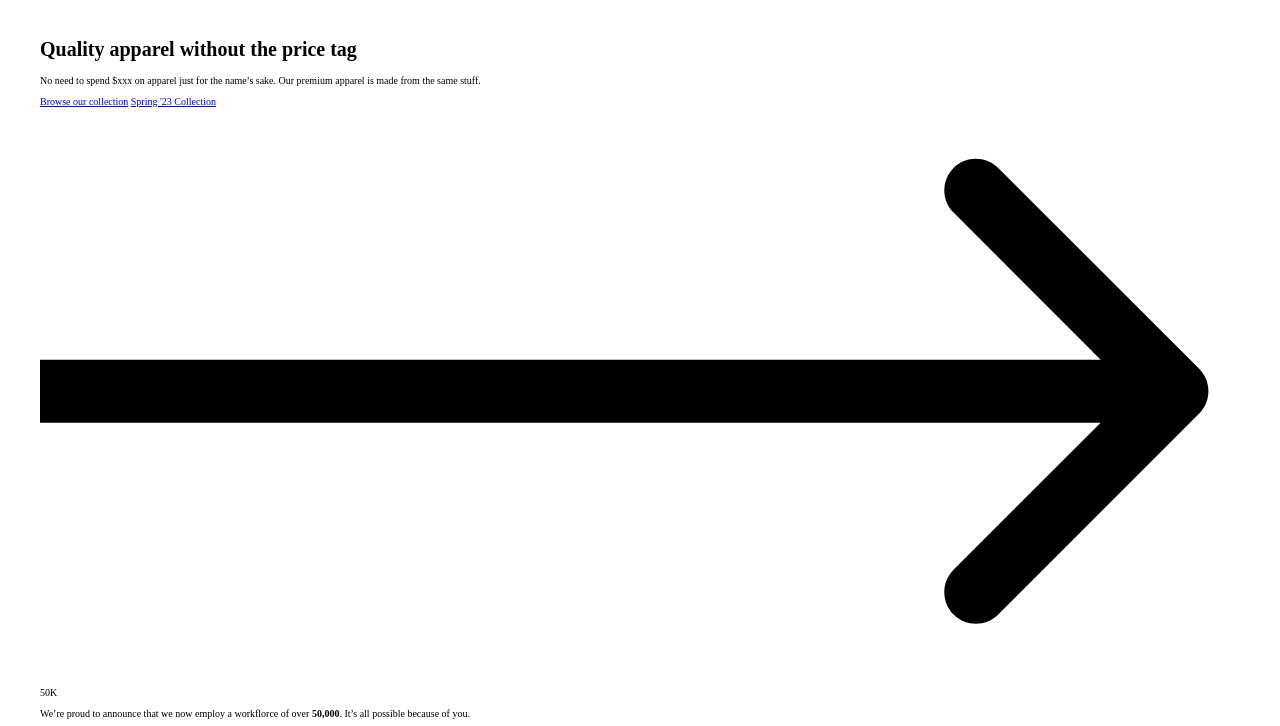
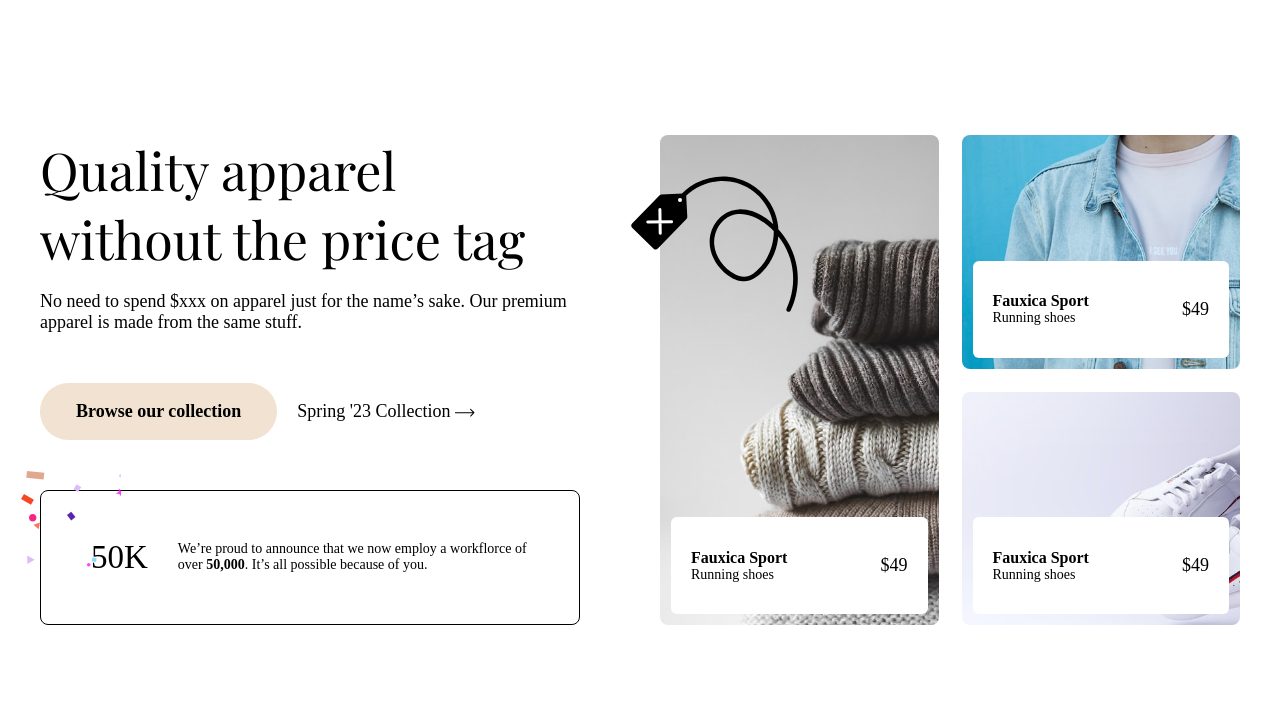
Before and after one commit to codedbyelvis/Learn-HTML-CSS-in-2023-Crash-Course-Code-Along, a plain HTML site: page index.html in a window 1280 px wide. Shown: the part 73-799 px from the top of the page. Drawn offline with nearby package versions, Linux system fonts and the light colour scheme; a web font is replaced by a local one.

Commit message:
Stlyed all of main content(both left and right columns)

```diff
--- a/css/main.css
+++ b/css/main.css
@@ -14,6 +14,8 @@ body {
     max-width: 1200px;
     margin: 0 auto;
 }
+
+   /* N a v b a r - S e c t i o n */
 
 header {
     display: flex;
@@ -51,3 +53,174 @@ nav {
         }
     }
 }
+
+   /* H e r o - S e c t i o n */
+
+main {
+    display: flex;
+    gap: 8em;
+    margin-top: 11em;
+}
+
+.left-col {
+    width: 45%;
+}
+
+.right-col {
+    flex-grow: 1;
+    /* ^ fills out all availible space*/
+}
+
+h1 {
+    font-size: 5.2rem;
+    font-family: 'Playfair Display';
+    font-weight: normal;
+    margin: 0;
+    /*broswer auto makes font bold and adds margin based on font size*/
+}
+
+.subhead {
+    font-size: 1.8rem;
+}
+
+.cta-btns {
+    margin: 5em 0;
+}
+
+.cta-btns, .secondary-cta {
+    display: flex;
+    gap: 2em;
+}
+
+.primary-cta {
+    background-color: #f1e2d1;
+    font-size: 1.8rem;
+    font-weight: bold;
+    color: black;
+    text-decoration: none;
+    border-radius: 1.9em;
+    padding: 1em 2em;
+}
+
+.secondary-cta {
+    font-size: 1.8rem;
+    color: black;
+    text-decoration: none;
+    display: block;
+    /* ^ makes sure that the words will always stay in a line and not break*/
+    padding: 1em 0;
+
+    >svg {
+        width: 20px;
+        /*pixels are ok to use if you don't mind the element doesn't scale with the users's zoom preference*/
+    }
+}
+
+.news {
+    display: flex;
+    gap: 3em;
+    padding: 5em;
+    border: 1px solid black;
+    border-radius: .8em;
+    position: relative;
+}
+
+.news::before {
+    position: absolute;
+    content: "";
+    background: url(../images/confetti.svg);
+    width: 100px;
+    height: 100px;
+    top: -20px;
+    left: -20px;
+    z-index: 2;
+}
+
+p.employees {
+    font-size: 3.3rem;
+    margin: 0;
+    font-weight: 200;
+    line-height: 100%;
+    /*the bigger the type, the more it can affect line height*/
+}
+
+p.details {
+    font-size: 1.4rem;
+    margin: 0;
+}
+
+   /* G a l l e r y - S e c t i o n */
+
+.right-col {
+    display: grid;
+    gap: 2.3em;
+    grid-template-columns: repeat(2, auto);
+    /*this is a function that replaces saying 'auto auto'*/
+    grid-template-areas:
+        "left ."
+        "left .";
+}
+
+.card {
+    border-radius: .8em;
+    padding: 1.1em;
+    display: flex;
+    align-items: end;
+    /*by making the parent a flexbox container, we gaurantee the children will be in a position we want*/
+    background-size: 150%;
+}
+
+.card1 {
+    grid-area: left;
+    background-image: url(../images/clothing1.jpg);
+    position: relative;
+}
+
+.card1::before {
+    position: absolute;
+    content: "";
+    background: url(../images/tag.svg) no-repeat;
+    width: 100%;
+    height: 100%;
+    top: 20px;
+    left: -30px;
+    pointer-events: none;
+    /* ^ this allows us to click the 'link' even with the width and height covering it*/
+}
+
+.card2 {
+    background-image: url(../images/clothing2.jpg);
+}
+.card3 {
+    background-image: url(../images/clothing3.jpg);
+}
+
+.card-details {
+    background: white;
+    border-radius: .6em;
+    padding: 2em;
+    width: 100%;
+    display: flex;
+    align-items: center;
+    justify-content: space-between;
+
+    >div {
+        >a {
+            color: black;
+            text-decoration: none;
+            font-size: 1.6rem;
+            font-weight: bold;
+        }
+
+        >p {
+            font-size: 1.4rem;
+            margin: 0;
+        }
+    }
+}
+
+p.product-price {
+    font-size: 1.8rem;
+}
+
+   /* M i c r o i n t e r a c t i o n s - S e c t i o n */
--- a/index.html
+++ b/index.html
@@ -28,9 +28,9 @@
     <main>
         <div class="left-col">
             <h1>Quality apparel without the price tag</h1>
-            <p>No need to spend $xxx on apparel just for the name’s sake. Our premium apparel is made from the same stuff.</p>
+            <p class="subhead">No need to spend $xxx on apparel just for the name’s sake. Our premium apparel is made from the same stuff.</p>
 
-            <div class="ctn-btns">
+            <div class="cta-btns">
                 <a href="#" class="primary-cta">Browse our collection</a>
 
                 <a href="#" class="secondary-cta">
```
